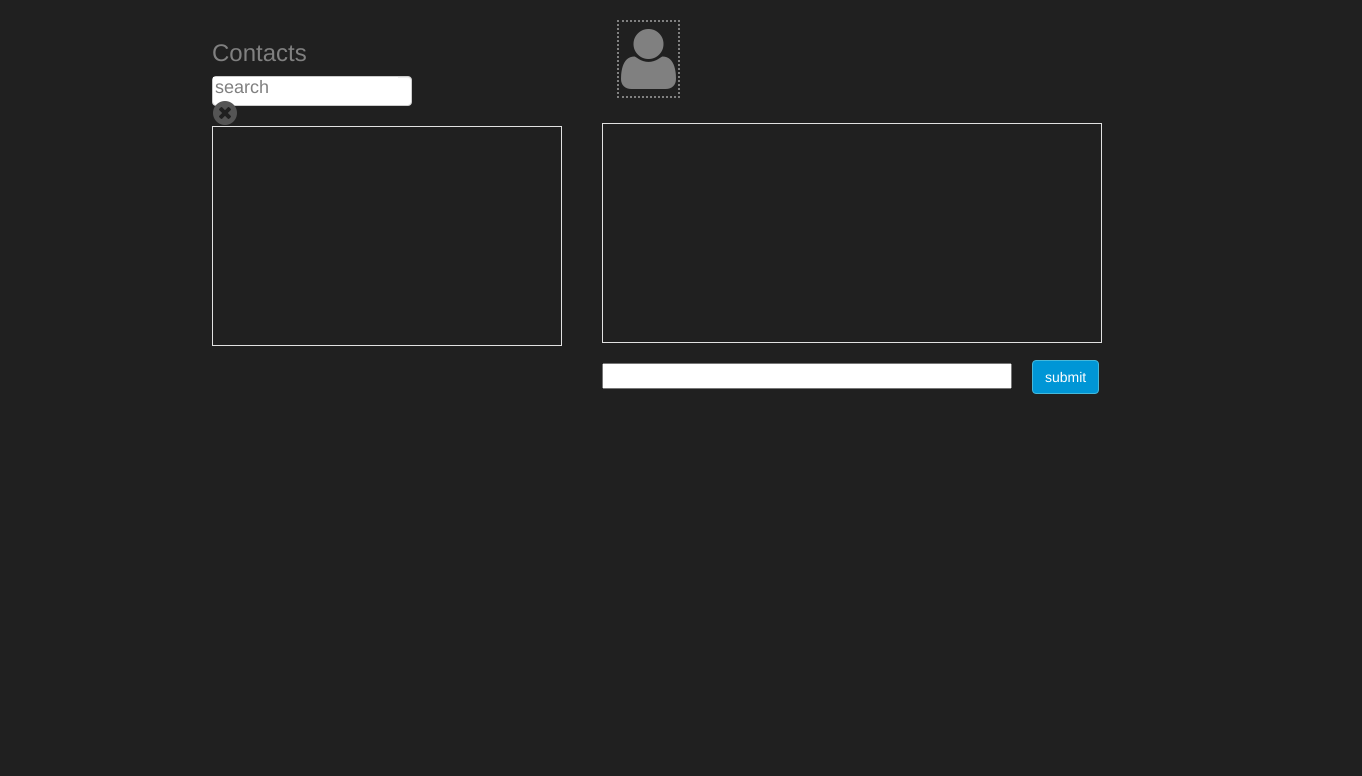
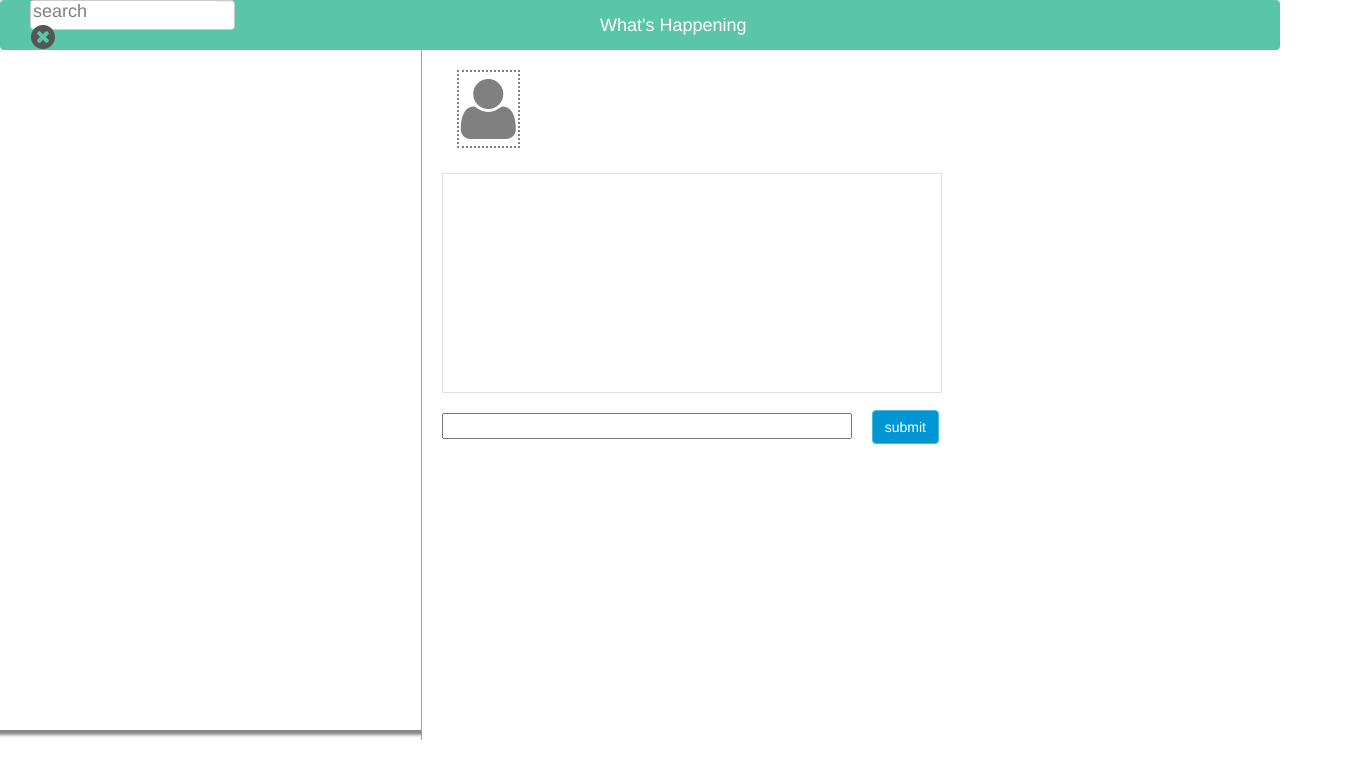
Before and after one commit to Jayadev6191/chat, a website: page public/index.html in a window 1280 px wide. Shown: the whole page, 1362 px wide, since content can reach past the window. Drawn offline with Linux system fonts and the light colour scheme; files that its build step writes are made by us from their sources; no server answers.

Commit message:
revamping UI

```diff
--- a/lib/data.js
+++ b/lib/data.js
@@ -47,7 +47,7 @@ module.exports = {
                 }
             ]
         },
-        '6fdsa': {
+        '6fdsb': {
             phone: '603-8880',
             name: 'David Wallace',
             messages: []
--- a/public/application/assets/css/style.css
+++ b/public/application/assets/css/style.css
@@ -1,14 +1,44 @@
 body{
-	background-color:#202020;
+	background-color:#FFFFFF;
 }
 
-.app_container{
-	margin-left:15%;
-	margin-right:20%;
+nav{
+	background-color:#5bc5a7 !important;
+	border:none !important;
+	height:50px !important;
+	margin:0px !important;
+}
+
+
+.navbar-brand {
+    position: absolute;
+    left: -150px;
+    color:#FFFFFF !important;
+    /*width: 100px;*/
+    background: none;
+    -webkit-animation: slide 0.5s forwards;
+    -webkit-animation-delay: 0.5s;
+    animation: slide 0.5s forwards;
+    animation-delay: 0.5s;
+}
+
+@-webkit-keyframes slide {
+    100% { left: 600px; }
+}
+
+@keyframes slide {
+    100% { left: 600px; }
+}
+
+.app_container .container{
+	padding:0px !important;
+	width:100% !important;
+	/*margin-left:15%;
+	margin-right:20%;*/
 }
 
 #contact_column_inner{
-	margin:20px;
+
 }
 
 #chat_column_inner{
@@ -21,14 +51,21 @@ body{
 	*/
 }
 
+#contact_column{
+
+}
 .contacts{
-	padding:none;
+	padding:0px;
+	border-right:1px solid #5BC5A7;
+	overflow: auto;
 }
 .contacts ul{
-	padding:0px;
-	border:1px solid #E1E1E1 !important;
-	height:220px;
+	padding-left:20px;
+	/*border:1px solid #E1E1E1 !important;*/
+	border:none;
+	height:680px;
 	overflow: auto;
+	box-shadow: 5px 5px 3px #888888;
 }
 
 .contacts li{
@@ -51,8 +88,24 @@ body{
 	display: inline;
 }
 
+
+.contact_icon{
+	width: 20px;
+	height: 20px;
+	/*border-radius: 150px;
+	-webkit-border-radius: 150px;
+	-moz-border-radius: 150px;*/
+	display: inline;
+}
+
+.contact_icon img{
+	width: 20px;
+	height: 20px;
+}
+
+
 .contacts ::-webkit-scrollbar {
-	background:#202020;
+	/*background:#202020;*/
 }
 
 ::-webkit-scrollbar {
@@ -70,7 +123,7 @@ body{
 ::-webkit-scrollbar-thumb {
     -webkit-border-radius: 10px;
     border-radius: 10px;
-    background: #0096d6;
+    background: gray;
     -webkit-box-shadow: inset 0 0 6px rgba(0,0,0,0.5);
 }
 ::-webkit-scrollbar-thumb:window-inactive {
@@ -79,6 +132,7 @@ body{
 
 #contact_column h3{
 	color:gray;
+	font-family: 'Lato','Helvetica Neue',Helvetica,Arial,sans-serif!important;
 }
 
 .contact_icon{
@@ -98,6 +152,7 @@ body{
 }
 
 #name span{
+	font-family: 'Lato','Helvetica Neue',Helvetica,Arial,sans-serif!important;
 	font-size:28px;
 	color:gray;
 
@@ -154,7 +209,7 @@ body{
 }
 
 #search_container{
-	width:200px;
+	width:205px;
 	height:30px;
 	padding:0px;
 }
--- /dev/null
+++ b/public/application/partials/nav.html
@@ -0,0 +1,28 @@
+<nav class="navbar navbar-default">
+  <div class="container-fluid">
+    <!-- Brand and toggle get grouped for better mobile display -->
+    <div class="navbar-header">
+      <button type="button" class="navbar-toggle collapsed" data-toggle="collapse" data-target="#bs-example-navbar-collapse-1">
+        <span class="sr-only">Toggle navigation</span>
+        <span class="icon-bar"></span>
+        <span class="icon-bar"></span>
+        <span class="icon-bar"></span>
+      </button>
+      <a class="navbar-brand" href="#">What's Happening</a>
+    </div>
+
+    <!-- Collect the nav links, forms, and other content for toggling -->
+    <div class="collapse navbar-collapse" id="bs-example-navbar-collapse-1">
+    	<div>
+				<div id="search_container" class="form-control">
+					<div>
+						<input type="search" id="search" placeholder="search" ng-model="query"/>
+					</div>
+					<div id="clear_search">
+						<i class="fa fa-times-circle fa-2x" ng-click="query=''"></i>
+					</div>
+				</div>
+			</div>
+    </div><!-- /.navbar-collapse -->
+  </div><!-- /.container-fluid -->
+</nav>
--- a/public/application/partials/sub_partials/contacts.html
+++ b/public/application/partials/sub_partials/contacts.html
@@ -1,23 +1,14 @@
 <div class="col-md-4" id="contact_column">
 	<div id="contact_column_inner">
-		<div class="row">
-		<h3>Contacts</h3>
-		<div>
-			<div id="search_container" class="form-control">
-				<div><input type="search" id="search" placeholder="search" ng-model="query"/></div>
-				<div id="clear_search"><i class="fa fa-times-circle fa-2x" ng-click="query=''"></i></div>
-			</div>
-		</div>
-	</div>
-
 	<div class="row">
 		<div class="contacts">
 			<ul>
 				<li ng-repeat="contact in contacts | filter:query" class="contact_name_container" ng-click="currentUser()">
 
-						<span class="contact_icon">
-							<i class="fa fa-user fa-x"></i>
-						</span>
+						<div class="contact_icon">
+							<!-- <i class="fa fa-user fa-x"></i> -->
+							<img src="/application/assets/user.png" />
+						</div>
 						<a id="{{contact.id}}">{{contact.name}}
 							<span class="notification" ng-show="notify.indexOf('{{contact.id}}')>-1">
 								<i class="fa fa-comment"></i>
--- a/public/index.html
+++ b/public/index.html
@@ -4,13 +4,15 @@
     	<link rel="shortcut icon" href="application/assets/icons/favicon.ico" type="image/x-icon" />
     	<link rel="stylesheet" type="text/css" href="../bower_components/bootstrap/dist/css/bootstrap.min.css">
     	<link rel="stylesheet" type="text/css" href="../bower_components/font-awesome/css/font-awesome.min.css">
-    	<link rel="stylesheet" type="text/css" href="build/css/style.css">
+    	<!-- <link rel="stylesheet" type="text/css" href="build/css/style.css"> -->
+    	<link rel="stylesheet" type="text/css" href="application/assets/css/style.css">
     	<script src="../bower_components/jquery/dist/jquery.min.js"></script>
     	<script src="../bower_components/angular/angular.min.js"></script>
     	<script src="../bower_components/angular-route/angular-route.min.js"></script>
     	<script src="build/js/script.js"></script>
     </head>
     <body>
+    	<div ng-include="'application/partials/nav.html'"></div>
         <div class="app_container" ng-view></div>
     </body>
 </html>
```
Also changed, not shown: build/css/style.css, public/application/assets/user.png (added).
